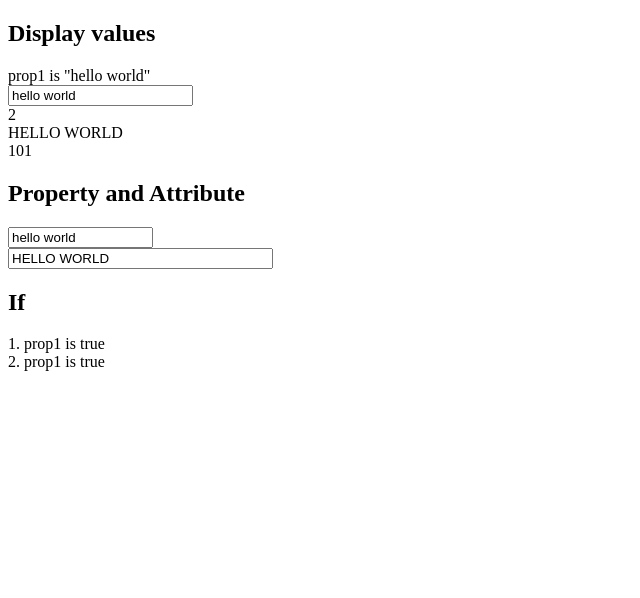
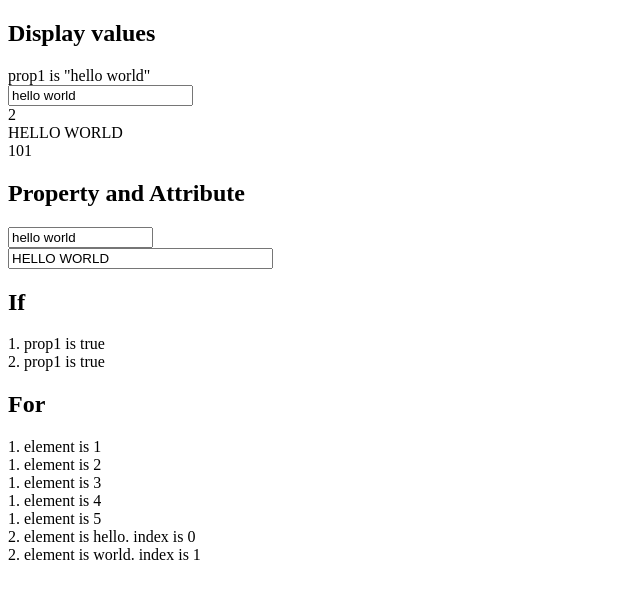
Before and after one commit to nirasan/angular-template-example, an Angular app: page / in a window 1280 px wide. Shown: the top 598 px of the page, without its empty margins (0-640 px from the left). Built offline with nearby package versions, Linux system fonts and the light colour scheme.

Commit message:
impl for example

```diff
--- a/src/app/app.component.html
+++ b/src/app/app.component.html
@@ -1,3 +1,4 @@
 <app-comp1></app-comp1>
 <app-comp2></app-comp2>
 <app-comp3></app-comp3>
+<app-comp4></app-comp4>
--- a/src/app/app.module.ts
+++ b/src/app/app.module.ts
@@ -6,7 +6,7 @@ import {AppComponent} from './app.component';
 import {Comp1Component} from './comp1.component';
 import {Comp2Component} from './comp2.component';
 import {Comp3Component} from './comp3.component';
-
+import {Comp4Component} from './comp4.component';
 
 @NgModule({
   declarations: [
@@ -14,6 +14,7 @@ import {Comp3Component} from './comp3.component';
     Comp1Component,
     Comp2Component,
     Comp3Component,
+    Comp4Component,
   ],
   imports: [
     BrowserModule,
--- /dev/null
+++ b/src/app/comp4.component.ts
@@ -0,0 +1,23 @@
+import {Component} from '@angular/core';
+
+@Component({
+  selector: 'app-comp4',
+  template: `
+    <h2>For</h2>
+
+    <ng-container *ngFor="let e of prop1">
+      <div>1. element is {{ e }}</div>
+    </ng-container>
+
+    <ng-container *ngFor="let e of func1(); let i = index">
+      <div>2. element is {{ e }}. index is {{ i }}</div>
+    </ng-container>
+  `
+})
+export class Comp4Component {
+  prop1 = [1, 2, 3, 4, 5];
+
+  func1(): string[] {
+    return ['hello', 'world'];
+  }
+}
```
Also changed, not shown: 1 other file (tests, documents, lock files or other folders).
